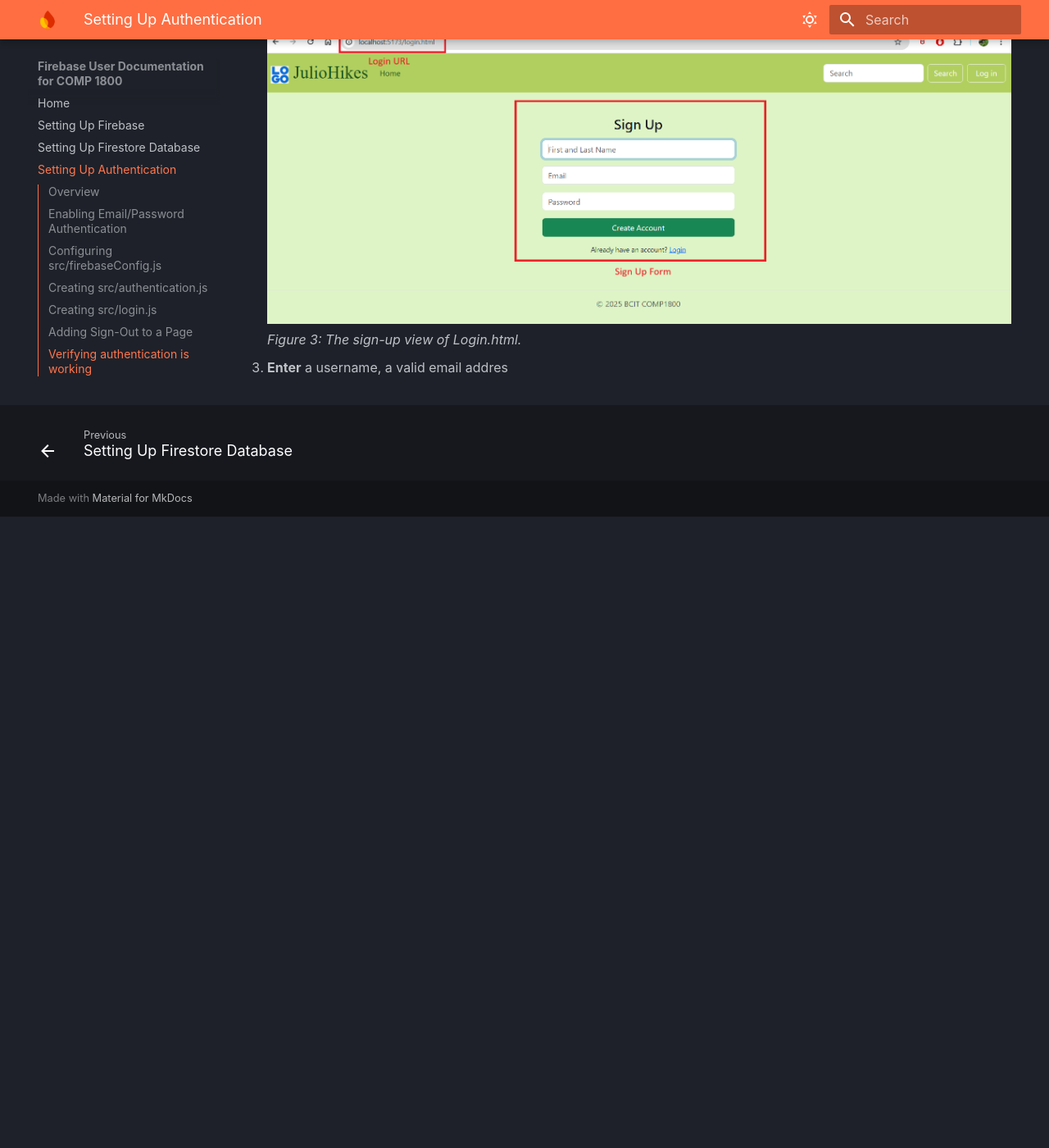
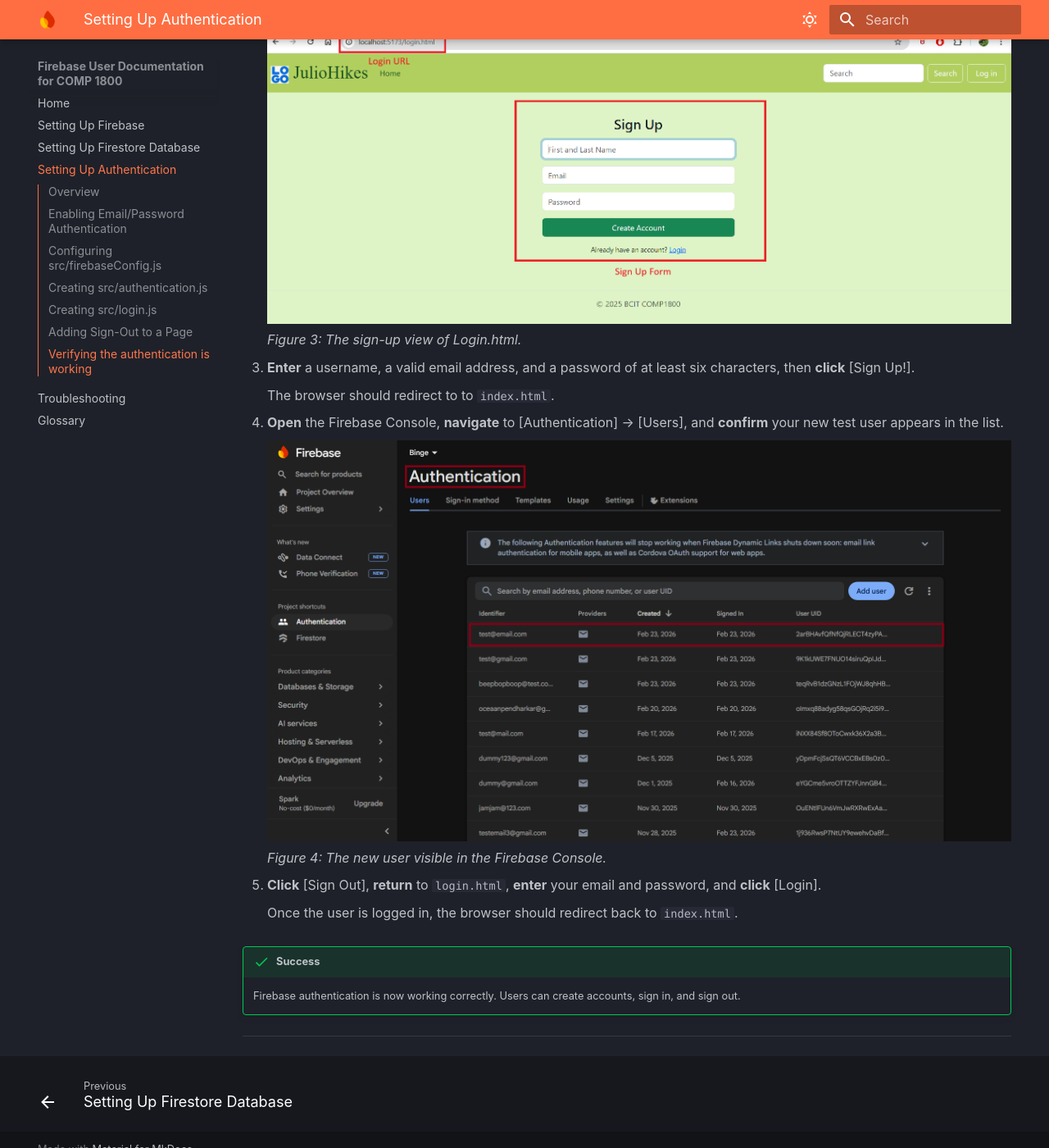
Before and after one commit to jameeel01/MKDOCS, an MkDocs documentation site: the page built from docs/task3_authentication.md, in a window 1280 px wide and 1400 px high, scrolled down 6408 px. Shown: the whole window at 82% size. Built offline with MkDocs 1.6.1 and Material for MkDocs 9.7.7, drawn with Linux system fonts in a browser that asks for light colours; some web fonts are replaced; before the commit the page ends 7038 px from its top, so only the background shows below that; some of the changed text lies outside the part shown.

Commit message:
Add steps 3-6 and complete the authentication task

```diff
--- a/docs/task3_authentication.md
+++ b/docs/task3_authentication.md
@@ -233,7 +233,7 @@
 
 ---
 
-## Verifying authentication is working
+## Verifying the authentication is working
 
 1. **Run** the Vite development in the command line:
 
@@ -252,4 +252,19 @@
     ![Login.html showing the sign-up form](assets/firebase_authentication_3.png "Sign-up form visible on Login.html")
     *Figure 3: The sign-up view of Login.html.*
 
-4. **Enter** a username, a valid email addres
+4. **Enter** a username, a valid email address, and a password of at least six characters, then **click** [Sign Up!].
+
+    The browser should redirect to to `index.html`.
+
+5. **Open** the Firebase Console, **navigate** to [Authentication] → [Users], and **confirm** your new test user appears in the list.
+
+    ![Firebase Authentication Users tab showing the new test user](assets/firebase_authentication_4.png "New user in Firebase Authentication")
+    *Figure 4: The new user visible in the Firebase Console.*
+
+6. **Click** [Sign Out], **return** to `login.html`, **enter** your email and password, and **click** [Login].
+
+    Once the user is logged in, the browser should redirect back to `index.html`.
+
+!!! success
+    Firebase authentication is now working correctly. Users can create accounts, sign in, and sign out.
+---
```
